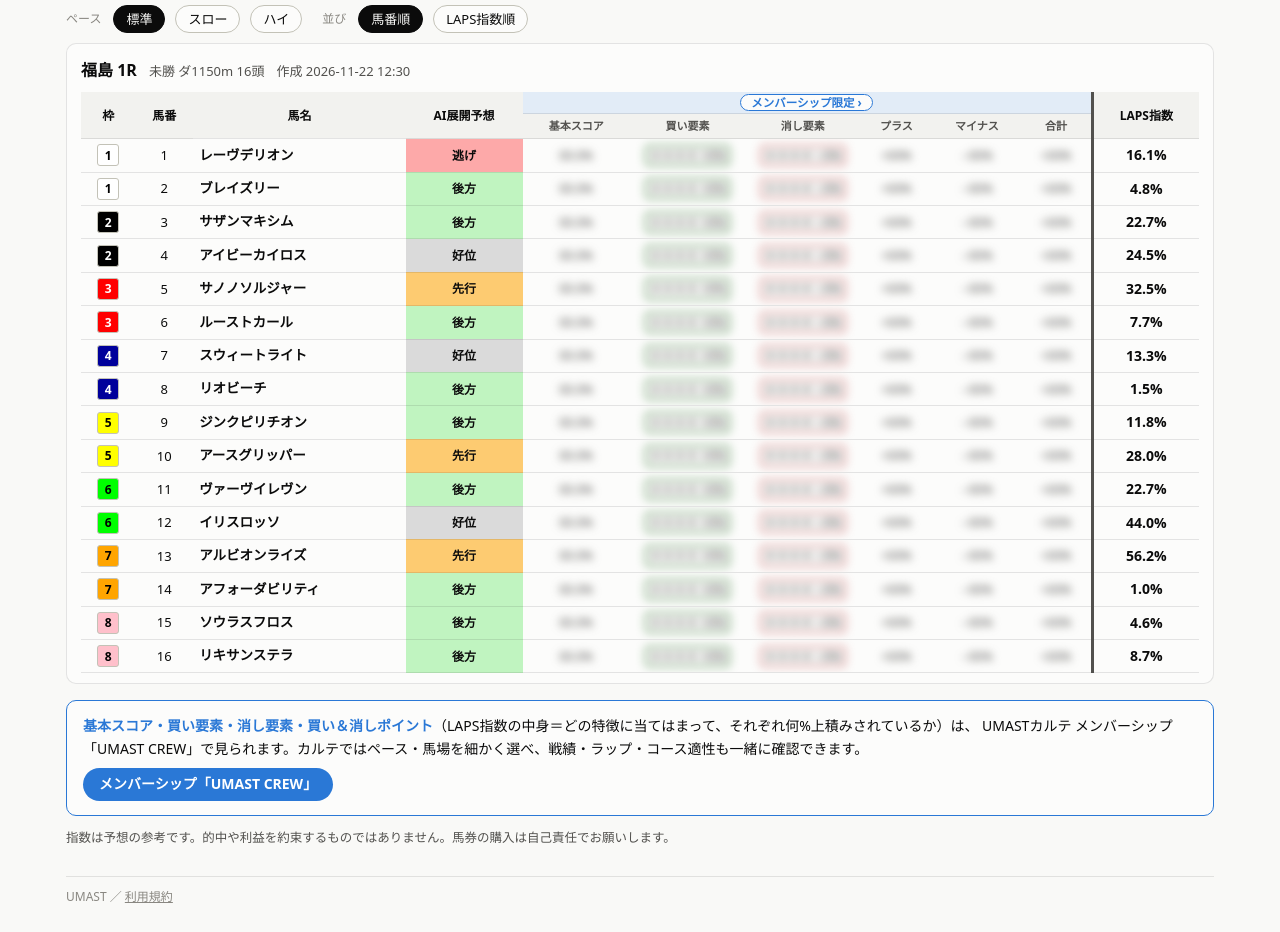
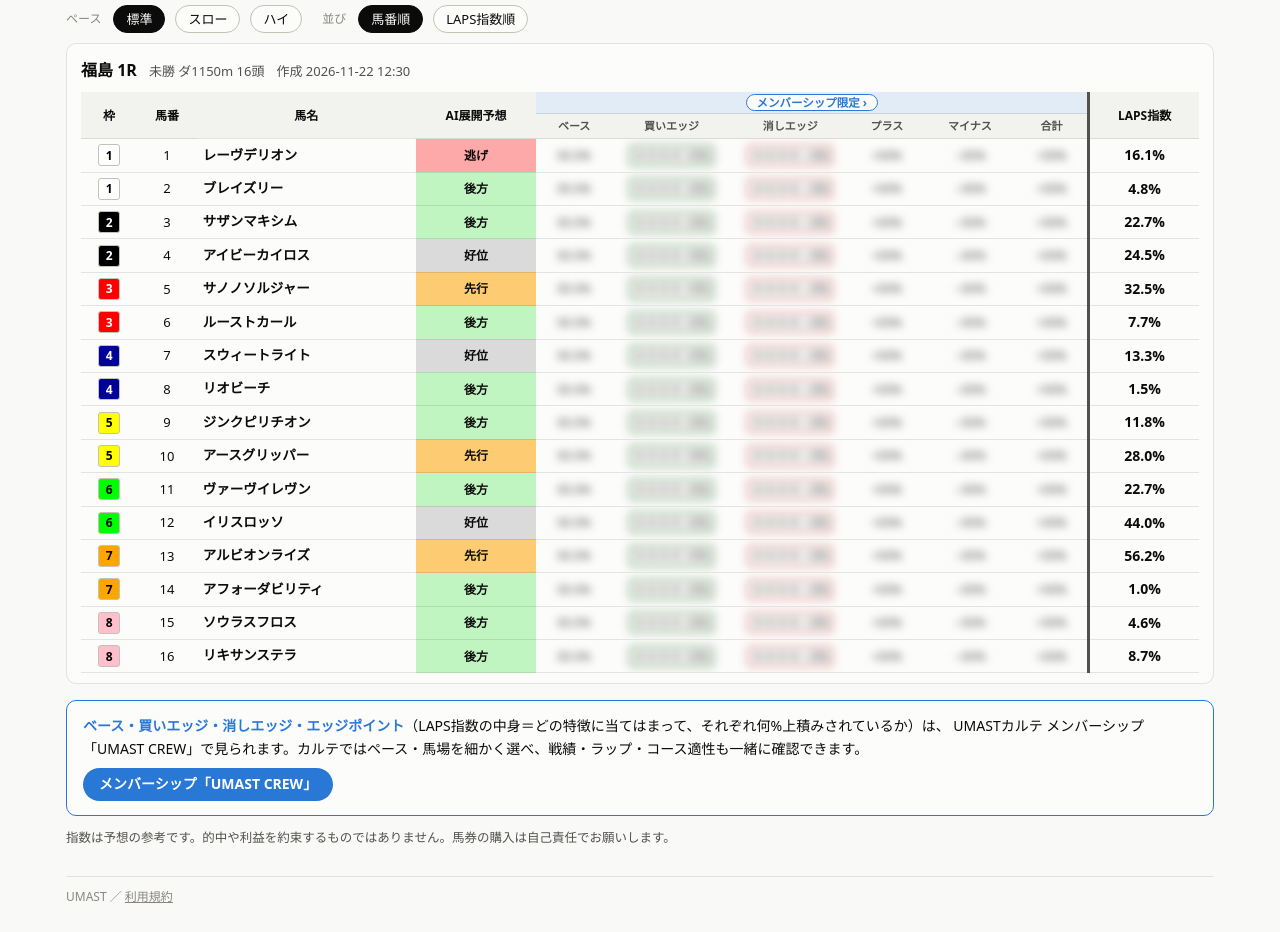
Before and after one commit to ulysse-umast/ulysse-umast.github.io, a plain HTML site: page laps/index.html in a window 1280 px wide. Shown: the part 295-1227 px from the top of the page. Drawn offline with Linux system fonts and the light colour scheme.

Commit message:
LAPS指数 2026-11-22 18:48

```diff
--- a/laps/index.html
+++ b/laps/index.html
@@ -63,7 +63,7 @@ footer a{color:var(--muted)}
 <h1>LAPS指数</h1>
 <p class="sub">11/21（土）〜11/23（月）　1〜12R（新馬戦は除く）。毎週更新</p>
 <div id="app"></div>
-<div class="cta"><b>基本スコア・買い要素・消し要素・買い＆消しポイント</b>（LAPS指数の中身＝どの特徴に当てはまって、それぞれ何%上積みされているか）は、
+<div class="cta"><b>ベース・買いエッジ・消しエッジ・エッジポイント</b>（LAPS指数の中身＝どの特徴に当てはまって、それぞれ何%上積みされているか）は、
 UMASTカルテ メンバーシップ「UMAST CREW」で見られます。カルテではペース・馬場を細かく選べ、戦績・ラップ・コース適性も一緒に確認できます。<br>
 <a href="https://note.com/mgtkeiba/membership" target="_blank" rel="noopener">メンバーシップ「UMAST CREW」</a></div>
 <p class="note">指数は予想の参考です。的中や利益を約束するものではありません。馬券の購入は自己責任でお願いします。</p>
@@ -99,7 +99,7 @@ function render(){
   [['枠',''],['馬番',''],['馬名','name'],['AI展開予想','']].forEach(function(x){r1.appendChild(el('th',{class:x[1],rowspan:'2'},x[0]));});
   var lk=el('th',{class:'lockh',colspan:'6'}); var la=el('a',{href:D.url,target:'_blank',rel:'noopener'},'メンバーシップ限定 ›'); lk.appendChild(la); r1.appendChild(lk);
   r1.appendChild(el('th',{class:'fin',rowspan:'2'},'LAPS指数'));
-  ['基本スコア','買い要素','消し要素','プラス','マイナス','合計'].forEach(function(x){r2.appendChild(el('th',{class:'bl'},x));});
+  ['ベース','買いエッジ','消しエッジ','プラス','マイナス','合計'].forEach(function(x){r2.appendChild(el('th',{class:'bl'},x));});
   th.appendChild(r1); th.appendChild(r2); t.appendChild(th);
   var rows=R.rows.slice(), s=st.s;
   // スロー・ハイでは標準と比べた順位の上下を付ける（PDF の LAPS と同じ）
```
